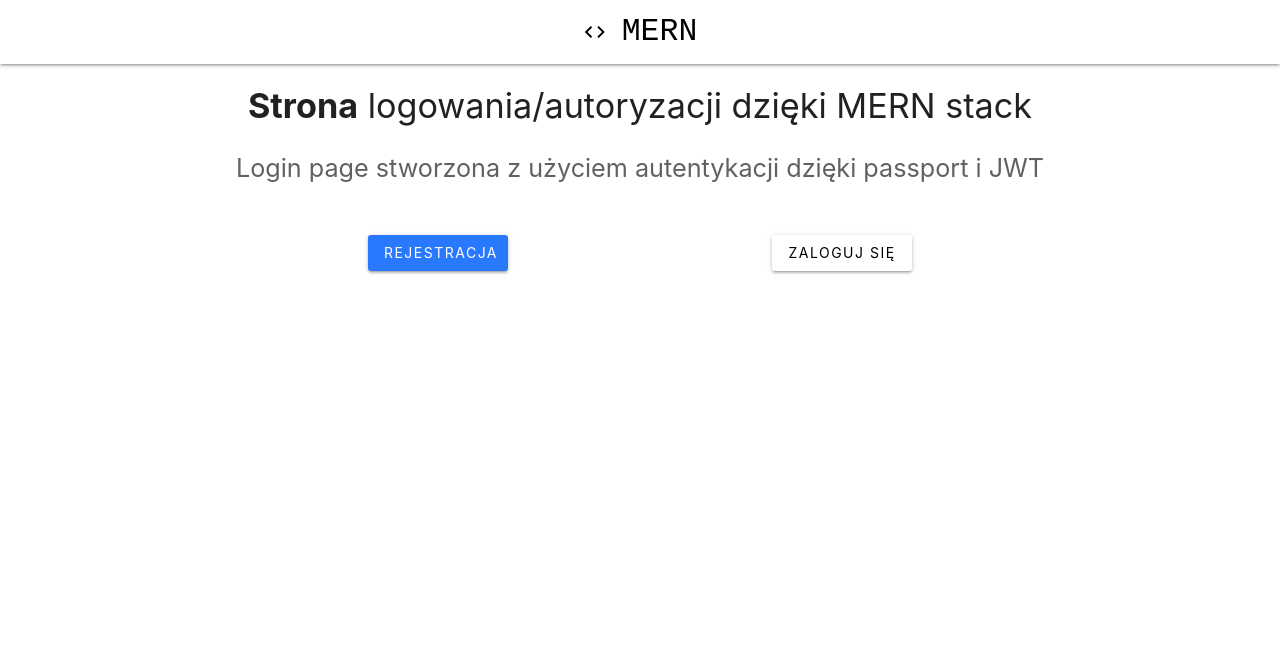
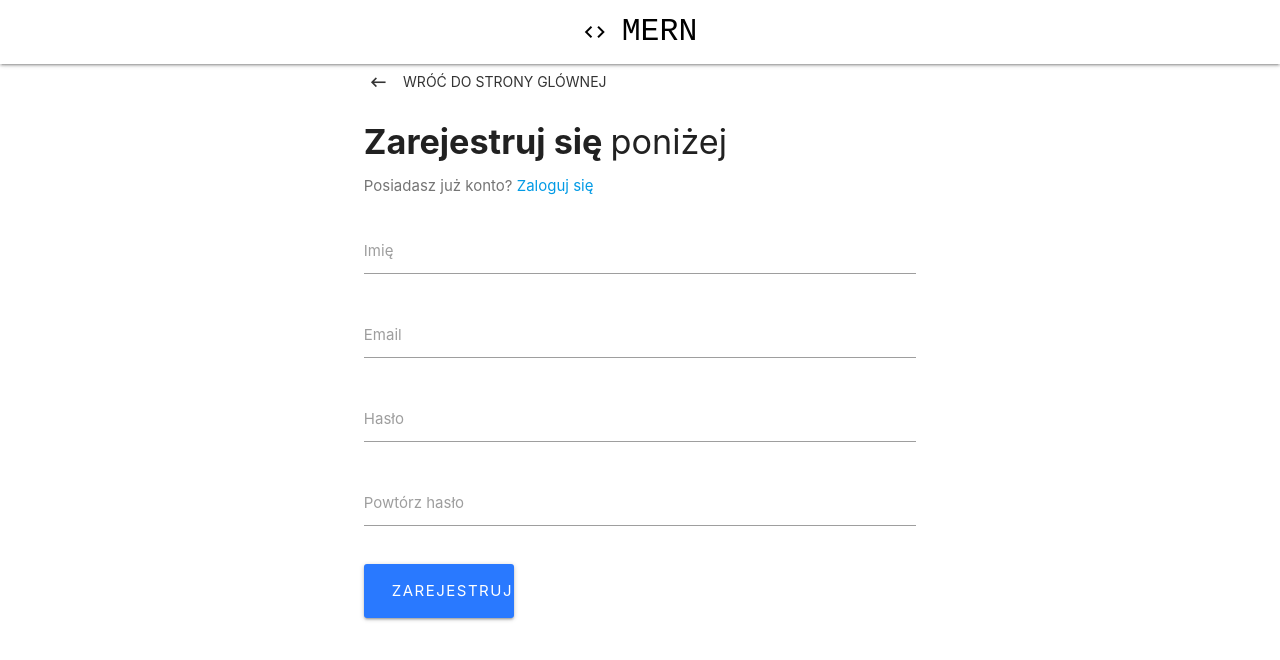
Before and after one commit to pawelNiziolek/login-page, a React (Create React App) app in the folder client/: page /register in a window 1280 px wide. Shown: the top 660 px of the page. Built offline with nearby package versions, Linux system fonts and the light colour scheme.

Commit message:
create Login, Register

```diff
--- a/client/src/App.js
+++ b/client/src/App.js
@@ -1,15 +1,19 @@
 import React from "react";
 import "./App.css";
-import { BrowserRouter as Router } from "react-router-dom";
+import { BrowserRouter as Router, Route } from "react-router-dom";
 import Navbar from "./components/layout/Navbar";
 import Landing from "./components/layout/Landing";
+import Login from "./components/auth/Login";
+import Register from "./components/auth/Register";
 
 function App() {
   return (
     <Router>
       <div className="App">
         <Navbar />
-        <Landing />
+        <Route exact path="/" component={Landing} />
+        <Route path="/register" component={Register} />
+        <Route path="/login" component={Login} />
       </div>
     </Router>
   );
--- /dev/null
+++ b/client/src/components/auth/Login.js
@@ -0,0 +1,79 @@
+import React, { Component } from "react";
+import { Link } from "react-router-dom";
+
+class Login extends Component {
+  state = {
+    email: "",
+    password: "",
+    errors: {}
+  };
+
+  onChange = e => {
+    this.setState({
+      [e.target.id]: e.target.value
+    });
+  };
+  onSubmit = e => {
+    e.preventDefault();
+  };
+  render() {
+    const { errors, email, password } = this.state;
+    return (
+      <div className="container">
+        <div className="row" style={{ marginTop: "4rem" }}>
+          <div className="col s8 offset-s2">
+            <Link to="/" className="btn-flat waves-effect">
+              <i className="material-icons left">keyboard_backspace</i>Wróć do
+              strony glównej
+            </Link>
+            <div className="col s12" style={{ paddingLeft: "11.250px" }}>
+              <h4>
+                <b>Zaloguj się</b>
+              </h4>
+              <p className="grey-text text-darken-1">
+                Nie posiadasz konta? <Link to="/register">Zrejestruj się</Link>
+              </p>
+            </div>
+            <form noValidate onSubmit={this.onSubmit}>
+              <div className="input-field col s12">
+                <input
+                  type="email"
+                  onChange={this.onChange}
+                  value={email}
+                  id="email"
+                  error={errors.email}
+                />
+                <label htmlFor="email">Email</label>
+              </div>
+              <div className="input-field col s12">
+                <input
+                  type="password"
+                  onChange={this.onChange}
+                  value={password}
+                  id="password"
+                  error={errors.password}
+                />
+                <label htmlFor="password">Hasło</label>
+              </div>
+              <div className="col s12" style={{ paddingLeft: "11.250px" }}>
+                <button
+                  style={{
+                    width: "150px",
+                    borderRadius: "3px",
+                    letterSpacing: "1.5px",
+                    marginTop: "1rem"
+                  }}
+                  type="submit"
+                  className="btn btn-large waves-effect waves-light hoverable blue accent-3"
+                >
+                  Zaloguj się
+                </button>
+              </div>
+            </form>
+          </div>
+        </div>
+      </div>
+    );
+  }
+}
+export default Login;
--- /dev/null
+++ b/client/src/components/auth/Register.js
@@ -0,0 +1,110 @@
+import React, { Component } from "react";
+import { Link } from "react-router-dom";
+
+class Register extends Component {
+  state = {
+    name: "",
+    email: "",
+    password: "",
+    password2: "",
+    errors: {}
+  };
+
+  onChange = e => {
+    this.setState({
+      [e.target.id]: e.target.value
+    });
+  };
+  onSubmit = e => {
+    e.preventDefault();
+
+    const newUser = {
+      name: this.state.name,
+      email: this.state.email,
+      password: this.state.password,
+      password2: this.state.password2
+    };
+    console.log(newUser);
+  };
+
+  render() {
+    const { errors, name, email, password, password2 } = this.state;
+    return (
+      <div className="container">
+        <div className="row">
+          <div className="col s8 offset-s2">
+            <Link to="/" className="btn-flat waves-effect">
+              <i className="material-icons left">keyboard_backspace</i>Wróć do
+              strony glównej
+            </Link>
+            <div className="col s12" style={{ paddingLeft: "11.250px" }}>
+              <h4>
+                <b>Zarejestruj się </b>poniżej
+              </h4>
+              <p className="grey-text text-darken-1">
+                Posiadasz już konto? <Link to="/login">Zaloguj się</Link>
+              </p>
+            </div>
+            <form noValidate onSubmit={this.onSubmit}>
+              <div className="input-field col s12">
+                <input
+                  type="text"
+                  onChange={this.onChange}
+                  value={name}
+                  id="name"
+                  error={errors.name}
+                />
+                <label htmlFor="name">Imię</label>
+              </div>
+              <div className="input-field col s12">
+                <input
+                  type="email"
+                  onChange={this.onChange}
+                  value={email}
+                  id="email"
+                  error={errors.email}
+                />
+                <label htmlFor="email">Email</label>
+              </div>
+              <div className="input-field col s12">
+                <input
+                  type="password"
+                  onChange={this.onChange}
+                  value={password}
+                  id="password"
+                  error={errors.password}
+                />
+                <label htmlFor="password">Hasło</label>
+              </div>
+              <div className="input-field col s12">
+                <input
+                  type="password"
+                  onChange={this.onChange}
+                  value={password2}
+                  id="password2"
+                  error={errors.password2}
+                />
+                <label htmlFor="password2">Powtórz hasło</label>
+              </div>
+              <div className="col s12" style={{ paddingLeft: "11.250px" }}>
+                <button
+                  style={{
+                    width: "150px",
+                    borderRadius: "3px",
+                    letterSpacing: "1.5px",
+                    marginTop: "1rem"
+                  }}
+                  type="submit"
+                  className="btn btn-large waves-effect waves-light hoverable blue accent-3"
+                >
+                  Zarejestruj się
+                </button>
+              </div>
+            </form>
+          </div>
+        </div>
+      </div>
+    );
+  }
+}
+export default Register;
```
